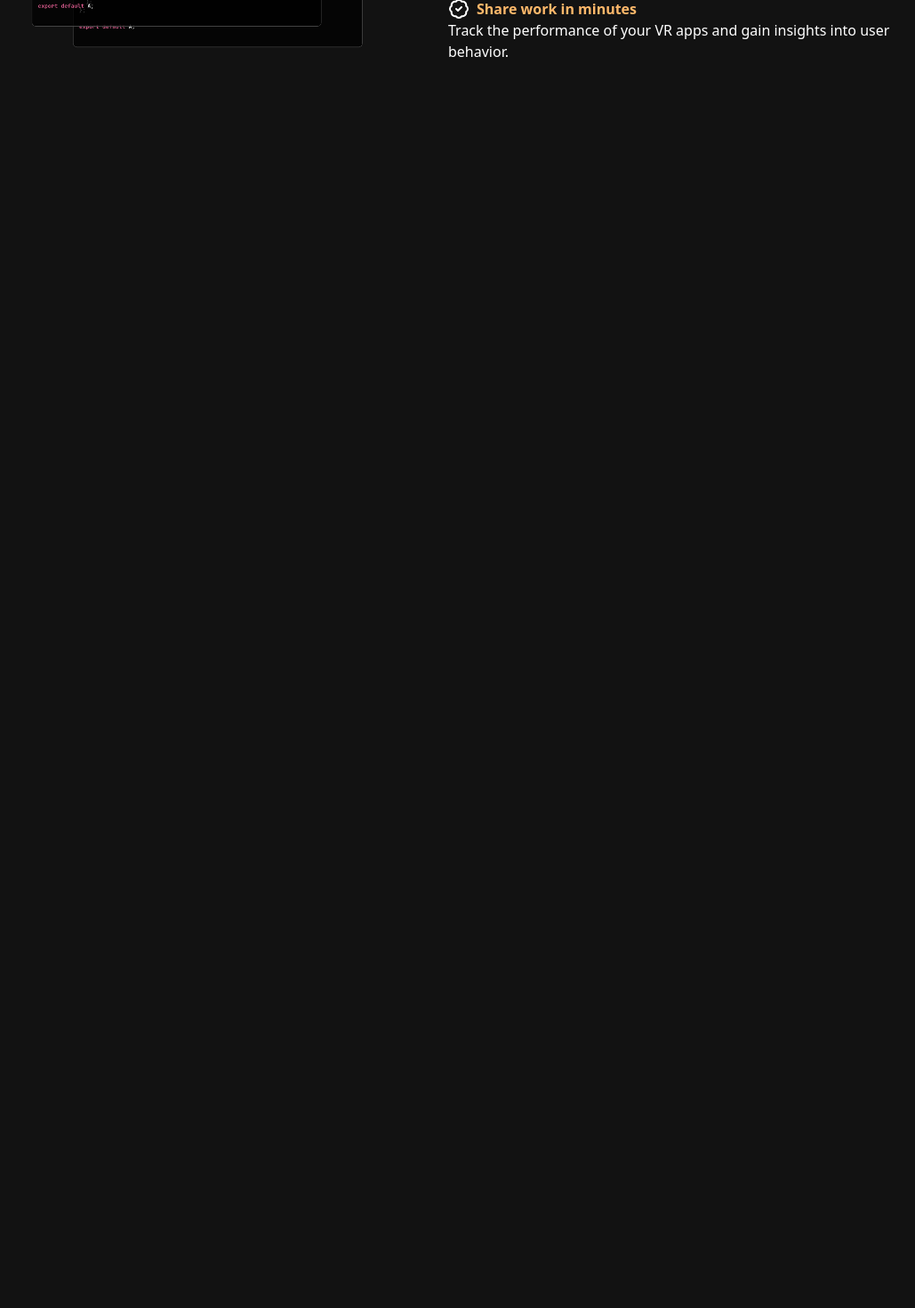
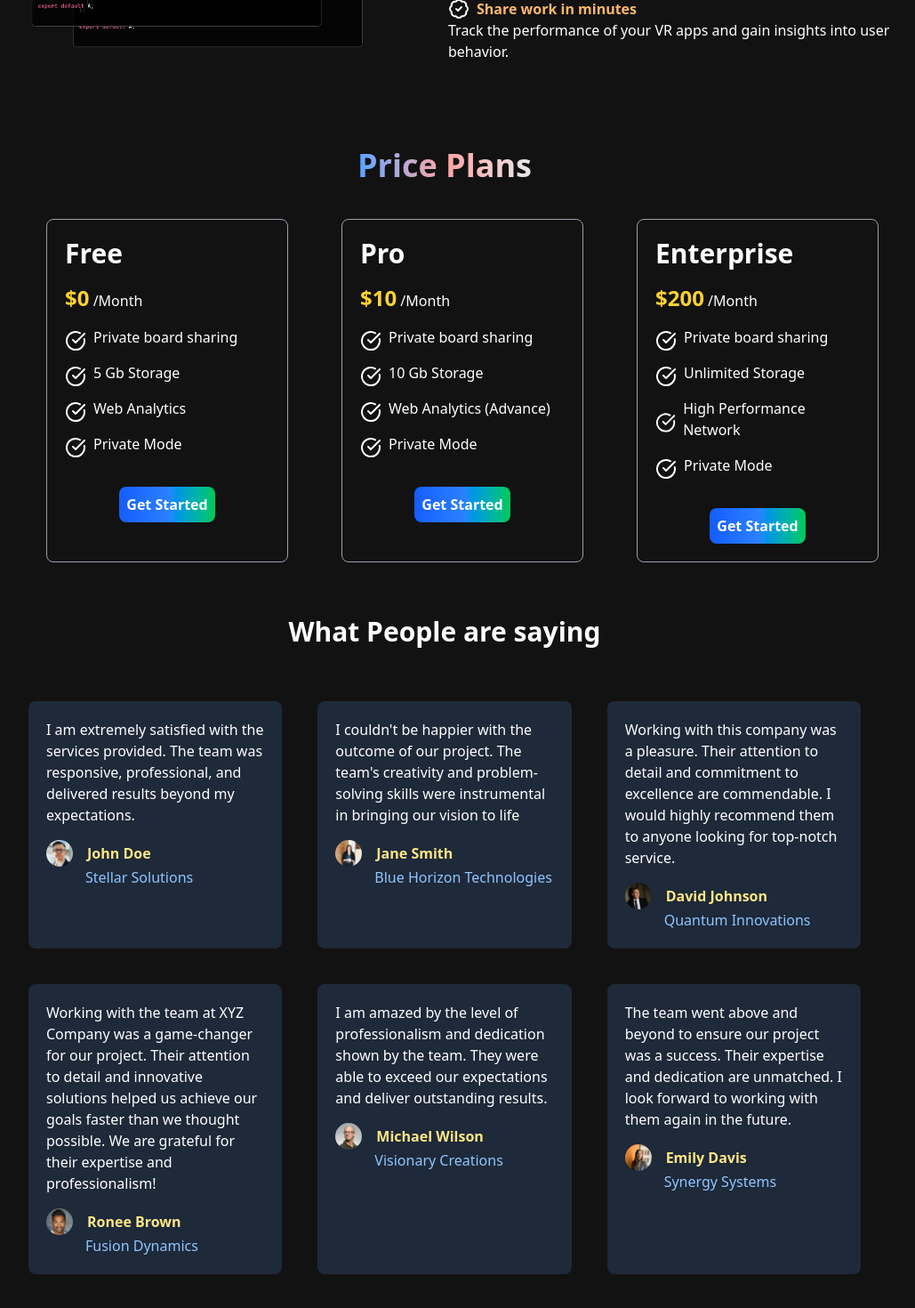
Before and after one commit to JAHIDUL456/BD_AI, a React (Vite) app: page / in a window 1280 px wide. Shown: the part 1859-3329 px from the top of the page at 89% size, without its empty margins (140-1169 px from the left). Before the commit the page ends 1985 px from the top, so only its background shows below. Built offline with nearby package versions, Linux system fonts and the light colour scheme.

Commit message:
review component done

```diff
--- a/src/App.jsx
+++ b/src/App.jsx
@@ -6,6 +6,8 @@ import Work from './components/Work.jsx';
 import AOS from 'aos';
 import 'aos/dist/aos.css';
 import { useEffect } from 'react';
+import Price from './components/Price.jsx';
+import Review from './components/Review.jsx';
 
 
 const App = () => {
@@ -28,6 +30,13 @@ const App = () => {
       <div data-aos="fade-right" className='max-w-6xl mx-auto pt-10 px-6 z-30'>
         <Work />
       </div>
+      <div data-aos="zoom-out" className='max-w-5xl mx-auto pt-10 px-6 z-30'>
+        <Price />
+      </div>
+
+      <div data-aos="fade-left" className='max-w-5xl mx-auto pt-5 px-6 z-30'>
+        <Review />
+      </div>
     </div>
   )
 }
--- /dev/null
+++ b/src/components/Price.jsx
@@ -0,0 +1,50 @@
+import React from 'react'
+import {features, pricingOptions} from '../constants/index.jsx';
+import {CircleCheckBig} from 'lucide-react';
+
+const Price = () => {
+  return (
+    <div className='mb-5'>
+
+
+        <div className='text-center '>
+            <h1 className='font-bold text-3xl lg:text-4xl'> <span className='bg-gradient-to-r from-blue-400 via-red-300 to-gray-200 bg-clip-text text-transparent'> Price Plans </span></h1>
+        </div>
+        <div className='flex flex-col items-center '>
+            <div className='grid grid-cols-1 md:grid-cols-2 lg:grid-cols-3 gap-5 mt-2 lg:mt-10 '>
+            {/* eikhane ami card banabo */}
+
+            {pricingOptions.map((item,i)=>(
+
+                <div key={i} className='mb-5  ml-0 md:ml-10 border border-gray-400 rounded-lg p-5 hover:transform hover:scale-105 transition-all ease-in-out duration-500 hover:shadow-lg hover:border hover:border-amber-300'>
+
+                    <h1 className='font-bold text-3xl mb-4'>{item.title}</h1>
+                    <h1 className='mb-4'> <span className='font-bold text-2xl text-amber-300'>{item.price}</span> <span>/Month</span></h1>
+                    <div>
+
+                        {item.features.map((feature,i)=>(
+                            <div className='flex items-center mb-2 mt-2'>
+                                <CircleCheckBig />
+                            <p className='ml-2 mb-2' key={i}>{feature}</p>
+
+                            </div>
+                            ))}
+
+                    </div>
+                            <div className='text-center'>
+                            <button className='font-semibold p-2 mt-5 bg-gradient-to-r from-blue-600 via-blue-500 to-green-500 cursor-pointer rounded-lg'>Get Started</button>
+                            </div>
+
+                </div>
+            ))}
+
+
+            </div>
+
+        </div>
+
+    </div>
+  )
+}
+
+export default Price
--- /dev/null
+++ b/src/components/Review.jsx
@@ -0,0 +1,30 @@
+import React from 'react'
+import {testimonials} from '../constants/index.jsx';
+
+const Review = () => {
+  return (
+    <div className='mb-10'>
+        <div className='text-center'>
+            {/* title */}
+            <h1 className='font-bold text-3xl mb-5 lg:mb-10'>What People are saying</h1>
+        </div>
+        <div >
+            {/* cards */}
+            <div className='grid grid-cols-1 md:grid-cols-2 lg:grid-cols-3 gap-10 p-5'>
+                {testimonials.map((item,i)=>(
+                    <div key={i} className=' bg-gray-800 p-5 rounded-lg hover:transform hover:scale-105 transition-all ease-in-out duration-500'>
+                        <div className='mb-4'><p>{item.text}</p></div>
+                        <div className='flex items-center gap-4'>
+                            <img src={item.image} alt="" width={30} className='rounded-full' />
+                            <h1 className='font-bold text-amber-200'>{item.user}</h1>
+                        </div>
+                        <h1 className='ml-11 text-blue-300'>{item.company}</h1>
+                    </div>
+                ))}
+            </div>
+        </div>
+    </div>
+  )
+}
+
+export default Review
```
